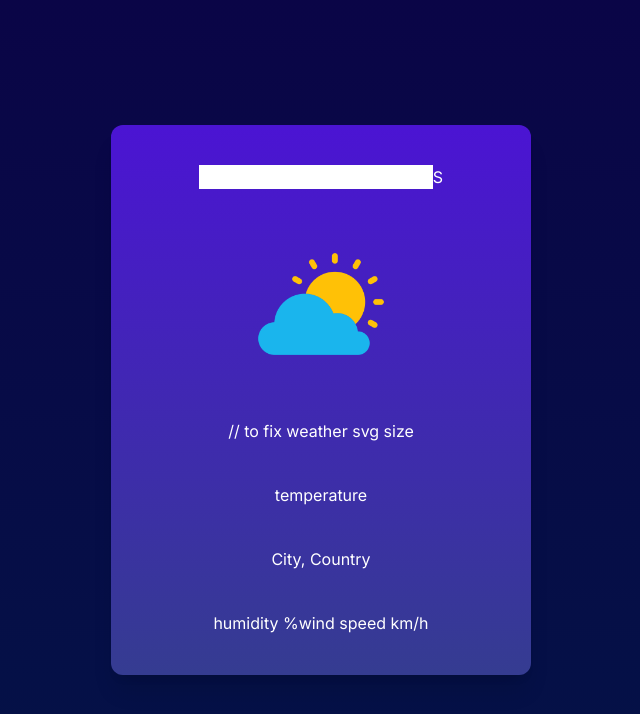
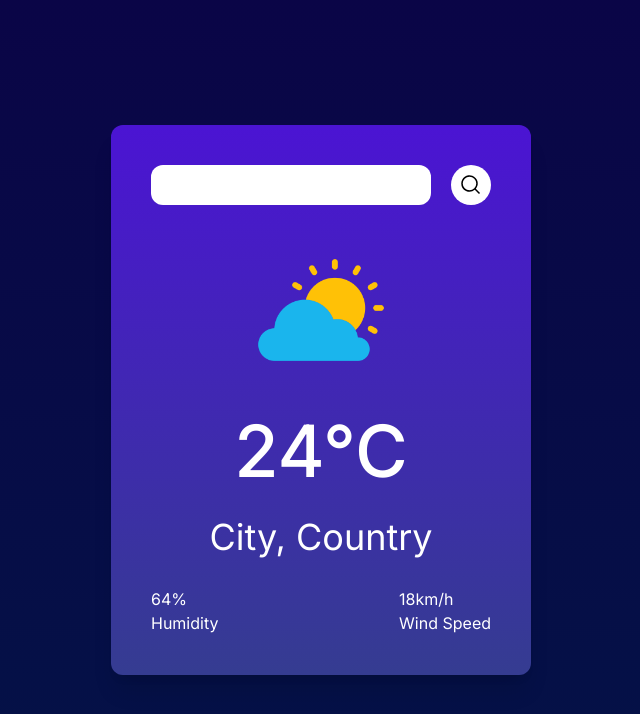
Before and after one commit to abhijayrajvansh/weather-app-next.js, a Next.js app: page / in a window 1280 px wide. Shown: the top 714 px of the page, without its empty margins (319-959 px from the left). Built offline with nearby package versions, Linux system fonts and the light colour scheme.

Commit message:
update: weatherApp UI

```diff
--- a/components/WeatherApp.tsx
+++ b/components/WeatherApp.tsx
@@ -1,19 +1,34 @@
+import { MagnifyingGlassIcon } from '@heroicons/react/24/solid'
+
 export default function WeatherApp () {
+
   return (
     <section className="h-[550px] w-[420px] bg-gradient-to-b from-[#4B14D3] to-[#353C91] shadow-xl rounded-xl px-10 py-10 flex flex-col items-center justify-between">
 
-      <div className="flex">
-        <input type="text" /> <button>S</button>
+      <div className="flex space-x-5 w-full">
+        <input type="text" className='w-full rounded-xl text-black px-3 font-medium'/>
+        <button>
+          <MagnifyingGlassIcon className='text-black h-10 p-2 bg-white rounded-[50%] hover:bg-gray-200'/>
+        </button>
       </div>
 
-      <img src="/cloudy.png" alt="weatherSvg" className="h-[150px]" />
-      // to fix weather svg size
-      <h1>temperature</h1>
+      <img src="/cloudy.png" alt="weatherSvg" className="h-[150px] aspect-square" />
 
-      <h3>City, Country</h3>
+      <h1 className='text-7xl font-medium'>24°C</h1>
 
-      <div className="flex">
-        <p>humidity %</p> <p>wind speed km/h</p>
+      <h3 className='text-4xl'>City, Country</h3>
+
+      <div className="flex justify-between w-full">
+        <div>
+          <p>64%</p>
+          <p>Humidity</p>
+        </div>
+
+        <div>
+          <p>18km/h</p>
+          <p>Wind Speed</p>
+        </div>
+
       </div>
     </section>
   )
```
Also changed, not shown: package.json (+6 -5 lines), 1 other file (tests, documents, lock files or other folders).
